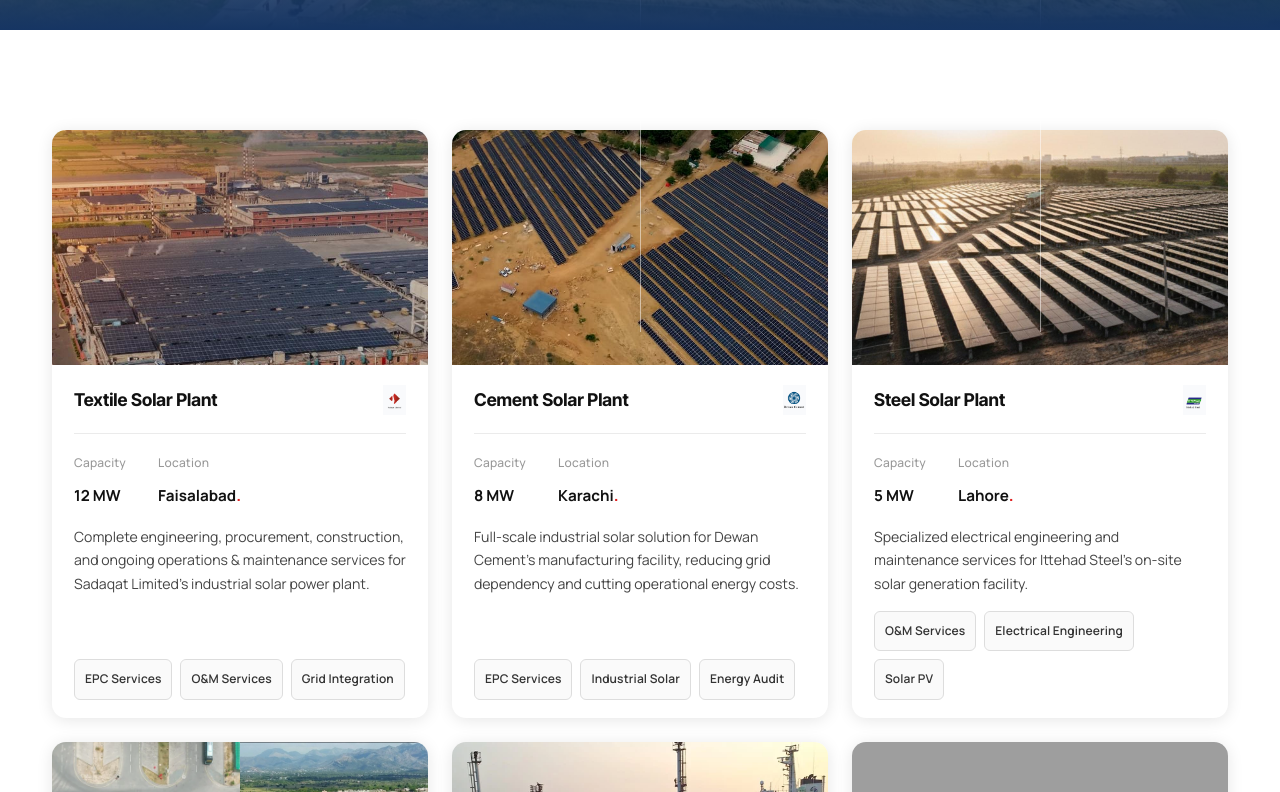
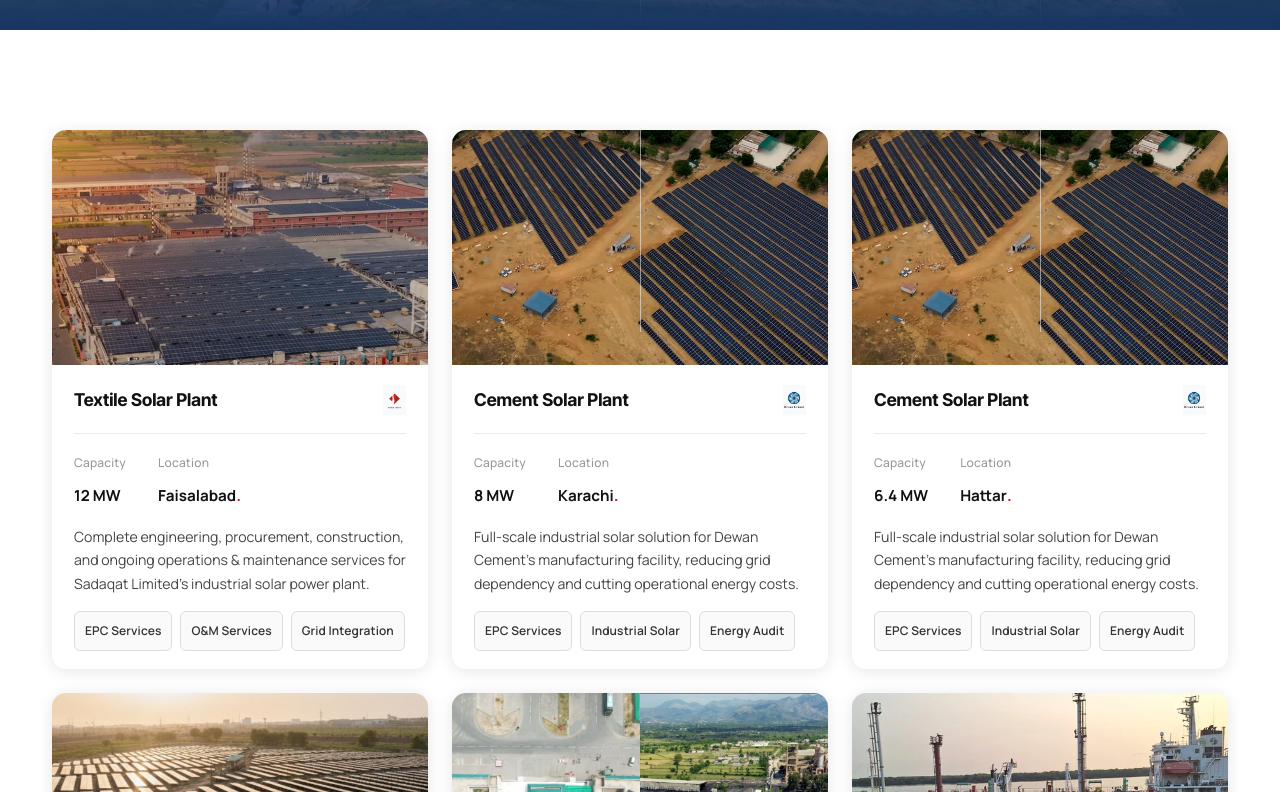
Before and after one commit to Techx425/Techx, a Next.js app: page /projects in a window 1280 px wide. Shown: the part 468-1260 px from the top of the page. Built offline with nearby package versions, Linux system fonts and the light colour scheme; grey boxes are pictures that could not be loaded.

Commit message:
Add new Cement Solar Plant project card for Hattar with 6.4 MW capacity

```diff
--- a/src/app/projects/page.tsx
+++ b/src/app/projects/page.tsx
@@ -29,6 +29,16 @@ const projects = [
         location: 'Karachi',
         img: '/images/projects/deewan2.jpeg',
         desc: 'Full-scale industrial solar solution for Dewan Cement\'s manufacturing facility, reducing grid dependency and cutting operational energy costs.',
+        tags: ['EPC Services', 'Industrial Solar', 'Energy Audit'],
+    },
+    {
+        id: 21,
+        title: 'Cement Solar Plant',
+        logo: '/images/projects/dewan-logo.jpeg',
+        capacity: '6.4 MW',
+        location: 'Hattar',
+        img: '/images/projects/deewan2.jpeg',
+        desc: "Full-scale industrial solar solution for Dewan Cement's manufacturing facility, reducing grid dependency and cutting operational energy costs.",
         tags: ['EPC Services', 'Industrial Solar', 'Energy Audit'],
     },
     {
```
